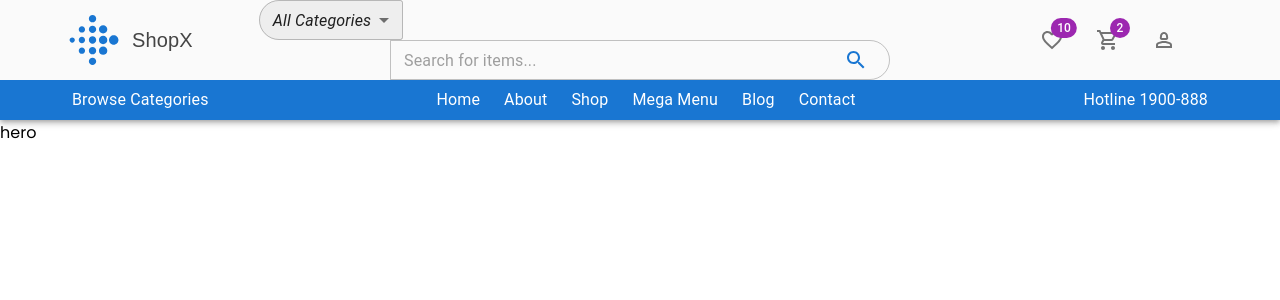
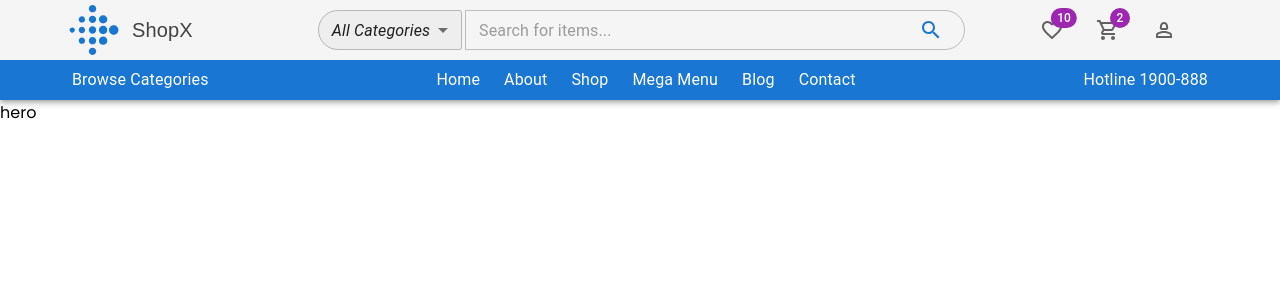
Before and after one commit to agentxyz999/ecommerce-app, a React (Create React App) app: page / in a window 1280 px wide. Shown: the top 300 px of the page. Built offline with nearby package versions, Linux system fonts and the light colour scheme; a web font is replaced by a local one.

Commit message:
fixed the colors of icons and hover on diff bpoints

```diff
--- a/src/components/appbar/Appbar.jsx
+++ b/src/components/appbar/Appbar.jsx
@@ -2,14 +2,22 @@ import React from "react";
 import Header from "../header/Header";
 import Navigation from "../navigation/Navigation";
 import AppBar from "@mui/material/AppBar";
+import { styled } from "@mui/material/styles";
 import { grey } from "@mui/material/colors";
+
+const StyledAppBar = styled(AppBar)(({ theme }) => ({
+  position: "static",
+  [theme.breakpoints.up("md")]: {
+    backgroundColor: grey[100],
+  },
+}));
 
 const Appbar = () => {
   return (
-    <AppBar position="static" style={{ backgroundColor: grey[50] }}>
+    <StyledAppBar>
       <Header />
       <Navigation />
-    </AppBar>
+    </StyledAppBar>
   );
 };
 
--- a/src/components/header/Header.jsx
+++ b/src/components/header/Header.jsx
@@ -43,13 +43,30 @@ const Header = () => {
           alignItems="center"
           gap={1}
         >
-          <FitbitTwoToneIcon sx={{ fontSize: "60px" }} color="primary" />
+          <FitbitTwoToneIcon
+            sx={{
+              fontSize: "60px",
+              color: {
+                xl: "primary.main",
+                lg: "primary.main",
+                md: "primary.main",
+                sm: "",
+                xs: "",
+              },
+            }}
+          />
           <Typography
             variant="h6"
             component="p"
             sx={{
               fontFamily: "Climate Crisis, sans-serif",
-              color: "#444",
+              color: {
+                xl: grey[800],
+                lg: grey[800],
+                md: grey[800],
+                sm: "",
+                xs: "",
+              },
               display: {
                 xl: "block",
                 lg: "block",
@@ -73,12 +90,14 @@ const Header = () => {
           xs={12}
           alignItems="center"
           justifyContent="center"
-          display={{
-            xl: "block",
-            lg: "block",
-            md: "none",
-            sm: "none",
-            xs: "none",
+          sx={{
+            display: {
+              xl: "flex",
+              lg: "flex",
+              md: "flex",
+              sm: "none",
+              xs: "none",
+            },
           }}
         >
           {/* Dropdown Menu */}
@@ -171,10 +190,22 @@ const Header = () => {
           <IconButton>
             <Badge badgeContent={10} color="secondary">
               <FavoriteBorderOutlinedIcon
-                color="action"
                 sx={{
                   "&:hover": {
-                    color: "primary.main",
+                    color: {
+                      xl: "primary.main",
+                      lg: "primary.main",
+                      md: "primary.main",
+                      sm: "secondary.main",
+                      xs: "secondary.main",
+                    },
+                  },
+                  color: {
+                    xl: grey[700],
+                    lg: grey[700],
+                    md: grey[700],
+                    sm: grey[50],
+                    xs: grey[50],
                   },
                 }}
               />
@@ -183,10 +214,22 @@ const Header = () => {
           <IconButton>
             <Badge badgeContent={2} color="secondary">
               <ShoppingCartOutlinedIcon
-                color="action"
                 sx={{
                   "&:hover": {
-                    color: "primary.main",
+                    color: {
+                      xl: "primary.main",
+                      lg: "primary.main",
+                      md: "primary.main",
+                      sm: "secondary.main",
+                      xs: "secondary.main",
+                    },
+                  },
+                  color: {
+                    xl: grey[700],
+                    lg: grey[700],
+                    md: grey[700],
+                    sm: grey[50],
+                    xs: grey[50],
                   },
                 }}
               />
@@ -194,10 +237,22 @@ const Header = () => {
           </IconButton>
           <IconButton>
             <Person2OutlinedIcon
-              color="action"
               sx={{
                 "&:hover": {
-                  color: "primary.main",
+                  color: {
+                    xl: "primary.main",
+                    lg: "primary.main",
+                    md: "primary.main",
+                    sm: "secondary.main",
+                    xs: "secondary.main",
+                  },
+                },
+                color: {
+                  xl: grey[700],
+                  lg: grey[700],
+                  md: grey[700],
+                  sm: grey[50],
+                  xs: grey[50],
                 },
               }}
             />
--- a/src/components/header/TemporaryDrawer.jsx
+++ b/src/components/header/TemporaryDrawer.jsx
@@ -14,6 +14,7 @@ import CheckroomIcon from "@mui/icons-material/Checkroom";
 import IconButton from "@mui/material/IconButton";
 import SearchIcon from "@mui/icons-material/Search";
 import { FormControl, InputAdornment, OutlinedInput } from "@mui/material";
+import { grey } from "@mui/material/colors";
 
 export default function TemporaryDrawer() {
   const [state, setState] = useState({
@@ -30,7 +31,6 @@ export default function TemporaryDrawer() {
     ) {
       return;
     }
-
     setState({ ...state, [anchor]: open });
   };
 
@@ -99,7 +99,6 @@ export default function TemporaryDrawer() {
       <React.Fragment>
         <IconButton onClick={toggleDrawer("right", true)}>
           <MenuOpenIcon
-            color="action"
             sx={{
               display: {
                 xl: "none",
@@ -108,8 +107,15 @@ export default function TemporaryDrawer() {
                 sm: "block",
                 xs: "block",
               },
+              color: {
+                xl: grey[700],
+                lg: grey[700],
+                md: grey[700],
+                sm: grey[50],
+                xs: grey[50],
+              },
               "&:hover": {
-                color: "primary.main",
+                color: "secondary.main",
               },
             }}
           />
--- a/src/components/navigation/Navigation.jsx
+++ b/src/components/navigation/Navigation.jsx
@@ -11,7 +11,6 @@ const StyledToolbar = styled(Toolbar)(({ theme }) => ({
     minHeight: 20,
   },
   [theme.breakpoints.down("md")]: {
-    backgroundColor: "red",
     display: "none",
   },
 }));
```
